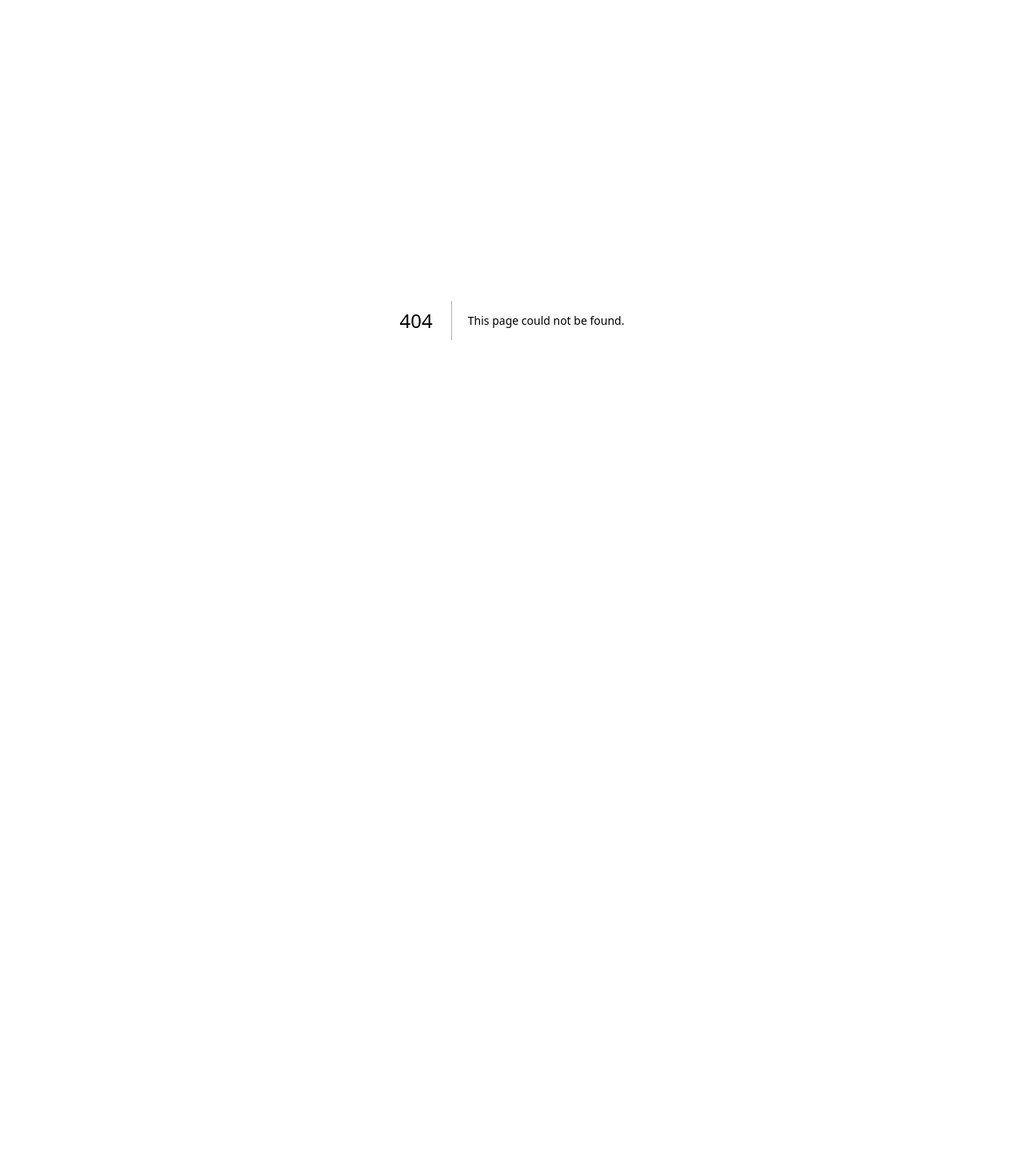
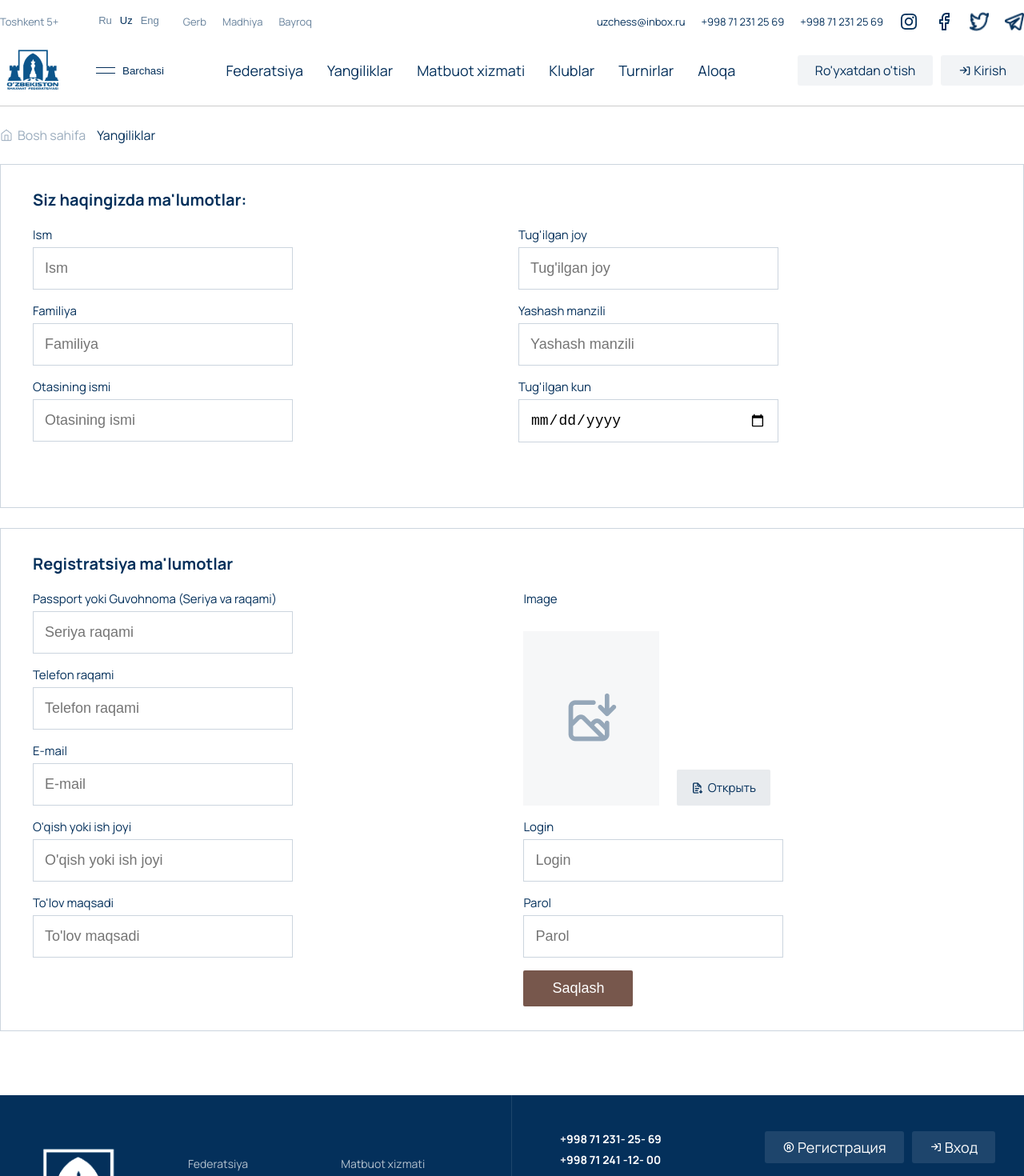
Before and after one commit to AzizbekGitHub99/shaxmat-GETTER, a Next.js app: page /signUp in a window 1280 px wide. Before the commit this address had no page. Shown: the top 1470 px of the page at 80% size. Before the commit the page ends 800 px from the top, so only its background shows below. Built offline with nearby package versions, Linux system fonts and the light colour scheme.

Commit message:
register

```diff
--- /dev/null
+++ b/src/app/(root)/signUp/page.jsx
@@ -0,0 +1,142 @@
+"use client";
+
+import { Fragment, useState } from "react";
+
+import Breadcrumb from "@/components/breadcrumb";
+
+import "./signUp.scss";
+import Image from "next/image";
+
+const SignUp = () => {
+  const [currentUser, setCurrentUser] = useState({});
+
+  const downloadImage = (e) => {
+    e.preventDefault();
+    let res = { ...currentUser, image: URL.createObjectURL(e.target.files[0]) };
+    setCurrentUser(res);
+    console.log(res);
+  };
+  console.log(currentUser);
+
+  return (
+    <Fragment>
+      <Breadcrumb />
+      <div className="container">
+        <form className="main-form">
+          <div className="self-info">
+            <h1>{`Siz haqingizda ma'lumotlar:`}</h1>
+            <div className="self-info__wrapper">
+              <div className="input-box">
+                <label htmlFor="name">Ism</label>
+                <input type="text" id="name" placeholder="Ism" required />
+              </div>
+              <div className="input-box">
+                <label htmlFor="address">{`Tug'ilgan joy`}</label>
+                <input type="text" id="address" placeholder="Tug'ilgan joy" required />
+              </div>
+              <div className="input-box">
+                <label htmlFor="lastName">Familiya</label>
+                <input type="text" id="lastName" placeholder="Familiya" required />
+              </div>
+              <div className="input-box">
+                <label htmlFor="liveAddress">{`Yashash manzili`}</label>
+                <input
+                  type="text"
+                  id="liveAddress"
+                  placeholder="Yashash manzili"
+                  required
+                />
+              </div>
+              <div className="input-box">
+                <label htmlFor="midName">Otasining ismi</label>
+                <input type="text" id="midName" placeholder="Otasining ismi" />
+              </div>
+              <div className="input-box">
+                <label htmlFor="birthDay">{`Tug'ilgan kun`}</label>
+                <input type="date" id="birthDay" placeholder={`Tug'ilgan kun`} required />
+              </div>
+            </div>
+          </div>
+          <div className="register-info">
+            <h1>{`Registratsiya ma'lumotlar`}</h1>
+            <div className="register-info__wrapper">
+              <div className="input-box">
+                <label htmlFor="passport">
+                  Passport yoki Guvohnoma (Seriya va raqami)
+                </label>
+                <input type="text" id="passport" placeholder="Seriya raqami" required />
+              </div>
+              <div className="input-box image-input">
+                <label htmlFor="image-download">Image</label>
+                <div className="image-box">
+                  {currentUser.image ? (
+                    <Image
+                      src={currentUser?.image}
+                      fill
+                      quality={100}
+                      priority
+                      alt="image"
+                    />
+                  ) : (
+                    <Image
+                      src="/assets/icons/download-image.png"
+                      width={68}
+                      height={68}
+                      alt="image"
+                    />
+                  )}
+                </div>
+                <label className="download-label" htmlFor="image-download">
+                  <Image
+                    src="/assets/icons/download-file.png"
+                    width={16}
+                    height={16}
+                    alt="download"
+                  />
+                  Открыть
+                </label>
+                <input
+                  onChange={downloadImage}
+                  type="file"
+                  id="image-download"
+                  required
+                />
+              </div>
+              <div className="input-box">
+                <label htmlFor="lastName">Telefon raqami</label>
+                <input type="text" id="phone" placeholder="Telefon raqami" required />
+              </div>
+              <div className="input-box">
+                <label htmlFor="email">E-mail</label>
+                <input type="text" id="email" placeholder="E-mail" required />
+              </div>
+              <div className="input-box">
+                <label htmlFor="educate">{`O'qish yoki ish joyi`}</label>
+                <input
+                  type="text"
+                  id="educate"
+                  placeholder="O'qish yoki ish joyi"
+                />
+              </div>
+              <div className="input-box">
+                <label htmlFor="birthDay">Login</label>
+                <input type="text" id="login" placeholder="Login" required />
+              </div>
+              <div className="input-box">
+                <label htmlFor="payment">{`To'lov maqsadi`}</label>
+                <input type="text" id="payment" placeholder="To'lov maqsadi" required />
+              </div>
+              <div className="input-box">
+                <label htmlFor="password">Parol</label>
+                <input type="password" id="password" placeholder="Parol" required />
+              </div>
+              <button type="submit">Saqlash</button>
+            </div>
+          </div>
+        </form>
+      </div>
+    </Fragment>
+  );
+};
+
+export default SignUp;
--- /dev/null
+++ b/src/app/(root)/signUp/signUp.scss
@@ -0,0 +1,129 @@
+.main-form {
+  .self-info {
+    padding: 30px 40px;
+    border: 1px solid rgba($color: #04305b, $alpha: 0.2);
+    height: 430px;
+    margin-bottom: 25px;
+    h1 {
+      font-weight: 600;
+      font-size: 20px;
+      color: var(--main-color);
+      margin-bottom: 20px;
+      width: 100%;
+    }
+    &__wrapper {
+      width: 100%;
+      display: grid;
+      grid-template-columns: auto auto;
+      gap: 16px;
+      .input-box {
+        display: flex;
+        flex-direction: column;
+        max-width: 325px;
+        gap: 5px;
+        label {
+          font-weight: 500;
+          font-size: 15px;
+          color: var(--main-color);
+        }
+        input {
+          border: 1px solid #04305b33;
+          padding: 15px 14px;
+          font-size: 18px;
+          &::placeholder {
+            font-size: 18px;
+            font-weight: 400;
+          }
+        }
+      }
+    }
+  }
+  .register-info {
+    padding: 30px 40px;
+    border: 1px solid rgba($color: #04305b, $alpha: 0.2);
+    margin-bottom: 80px;
+    h1 {
+      font-weight: 600;
+      font-size: 20px;
+      color: var(--main-color);
+      margin-bottom: 20px;
+      width: 100%;
+    }
+    &__wrapper {
+      width: 100%;
+      display: grid;
+      grid-template-columns: auto auto;
+      gap: 16px;
+      .input-box {
+        display: flex;
+        flex-direction: column;
+        max-width: 325px;
+        gap: 5px;
+        label {
+          font-weight: 500;
+          font-size: 15px;
+          color: var(--main-color);
+        }
+        input {
+          border: 1px solid #04305b33;
+          padding: 15px 14px;
+          font-size: 18px;
+          &::placeholder {
+            font-size: 18px;
+            font-weight: 400;
+          }
+        }
+      }
+      .image-input {
+        grid-column: 2 / 1 span;
+        grid-row: 1 / 3 span;
+        display: grid;
+        grid-template-columns: auto auto;
+        label {
+          grid-column: 1 / 1 span;
+          grid-row: 1 / 1 span;
+        }
+        .image-box {
+            position: relative;
+          padding: 13px;
+          height: 100%;
+          width: 170px;
+          display: flex;
+          align-items: center;
+          justify-content: center;
+          background-color: #f6f7f8;
+          grid-column: 1 / 1 span;
+          grid-row: 2 / 5 span;
+          img{
+object-fit: contain;
+          }
+        }
+        input {
+          display: none;
+        }
+        .download-label {
+          grid-column: 2 / 1 span;margin-top: auto;
+          grid-row: 6 / 1 span;
+          display: flex;
+          gap: 5px;
+          align-items: center;
+          padding: 12px 18px;
+          border-radius: 2px;
+          background-color: #e8ebee;
+          height: fit-content;
+          width: fit-content;
+        }
+      }
+      button {
+        grid-column: 2 / 1 span;
+        padding: 12px 36px;
+        width: fit-content;
+        font-weight: 500;
+        font-size: 18px;
+        color: white;
+        background-color: #77574c;
+        border-radius: 2px;
+      }
+    }
+  }
+}
--- a/src/components/Footer/footer.scss
+++ b/src/components/Footer/footer.scss
@@ -70,8 +70,9 @@
           height: 100%;
           display: flex;
           gap: 10px;
-          button {
+          a {
             display: flex;
+            text-decoration: none;
             height: fit-content;
             align-items: center;
             cursor: pointer;
--- a/src/components/Footer/index.jsx
+++ b/src/components/Footer/index.jsx
@@ -49,18 +49,18 @@ const Footer = () => {
               <h3>{`Toshkent shahar, Shayhontoxur tumani,I.Karimov ko'chasi 98A uy.`}</h3>
             </div>
             <div className="right__buttons">
-              <button>
+              <Link href="/signUp">
                 <span>
                   <Image src="/assets/icons/register.svg" fill alt="icon" />
                 </span>
                 Регистрация
-              </button>
-              <button>
+              </Link>
+              <Link href="/signIn">
                 <span>
                   <Image src="/assets/icons/log-in.svg" fill alt="icon" />
                 </span>
                 Вход
-              </button>
+              </Link>
             </div>
           </div>
         </div>
--- a/src/components/header-one/headerOne.scss
+++ b/src/components/header-one/headerOne.scss
@@ -118,8 +118,9 @@
           .auth-btns {
             display: flex;
             gap: 10px;
-            button {
+            a {
               background-color: rgba($color: white, $alpha: 0.1);
+              text-decoration: none;
               border-radius: 3px;
               display: flex;
               align-items: center;
--- a/src/components/header-one/index.jsx
+++ b/src/components/header-one/index.jsx
@@ -42,8 +42,8 @@ const HeaderOne = () => {
                 <span></span> Barchasi
               </button>
               <div className="auth-btns">
-                <button>{`Ro'yxatdan o'tish`}</button>
-                <button>
+                <Link href="/signUp">{`Ro'yxatdan o'tish`}</Link>
+                <Link href="/signIn">
                   <Image
                     src="/assets/icons/log-in.svg"
                     alt="lgin"
@@ -51,7 +51,7 @@ const HeaderOne = () => {
                     height={16}
                   />
                   Kirish
-                </button>
+                </Link>
               </div>
             </div>
             <ul className="bottom__container__menu__down">
--- a/src/components/header-two/headerTwo.scss
+++ b/src/components/header-two/headerTwo.scss
@@ -115,9 +115,10 @@
         &__auth-btns {
           display: flex;
           gap: 10px;
-          button {
+          a {
             background-color: rgba($color: #04305b, $alpha: 0.05);
             border-radius: 3px;
+            text-decoration: none;
             display: flex;
             align-items: center;
             gap: 3px;
--- a/src/components/header-two/index.jsx
+++ b/src/components/header-two/index.jsx
@@ -1,8 +1,9 @@
 import Image from "next/image";
+import Link from "next/link";
+
 import NavLink from "../navlink";
 
 import "./headerTwo.scss";
-import Link from "next/link";
 
 const HeaderTwo = () => {
   return (
@@ -111,8 +112,8 @@ const HeaderTwo = () => {
               </li>
             </ul>
             <div className="bottom__container__menu__auth-btns">
-              <button>{`Ro'yxatdan o'tish`}</button>
-              <button>
+              <Link href="/signUp">{`Ro'yxatdan o'tish`}</Link>
+              <Link href="/signIn">
                 <svg
                   width="16"
                   height="17"
@@ -130,7 +131,7 @@ const HeaderTwo = () => {
                   />
                 </svg>
                 Kirish
-              </button>
+              </Link>
             </div>
           </div>
         </div>
```
Also changed, not shown: public/assets/icons/download-file.png (added), public/assets/icons/download-image.png (added).
